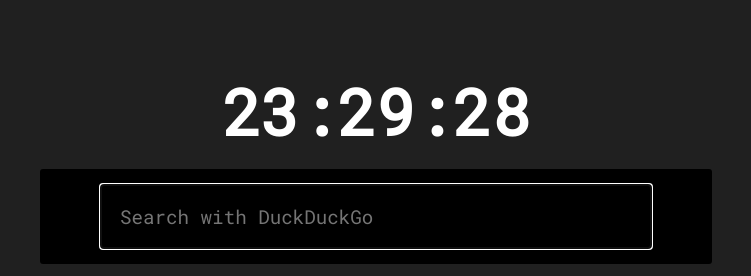
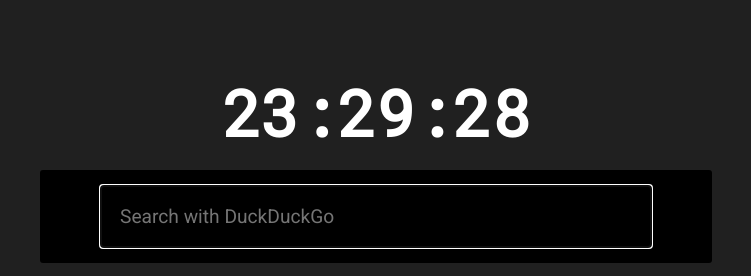
Before and after one commit to Waddbeef/waddbeef.github.io, a plain HTML site: page index.html in a window 1280 px wide. Shown: the top 276 px of the page, 264-1015 px from the left. Drawn offline with Linux system fonts and the light colour scheme.

Commit message:
Update style.css

```diff
--- a/style.css
+++ b/style.css
@@ -41,7 +41,7 @@
     padding: 1em;
     border: none;
     border-radius: 3px;
-    font-family: "Roboto Mono";
+    font-family: "Roboto";
     font-size: 1.2rem;
     color: #fff;
     text-align: left;
```
